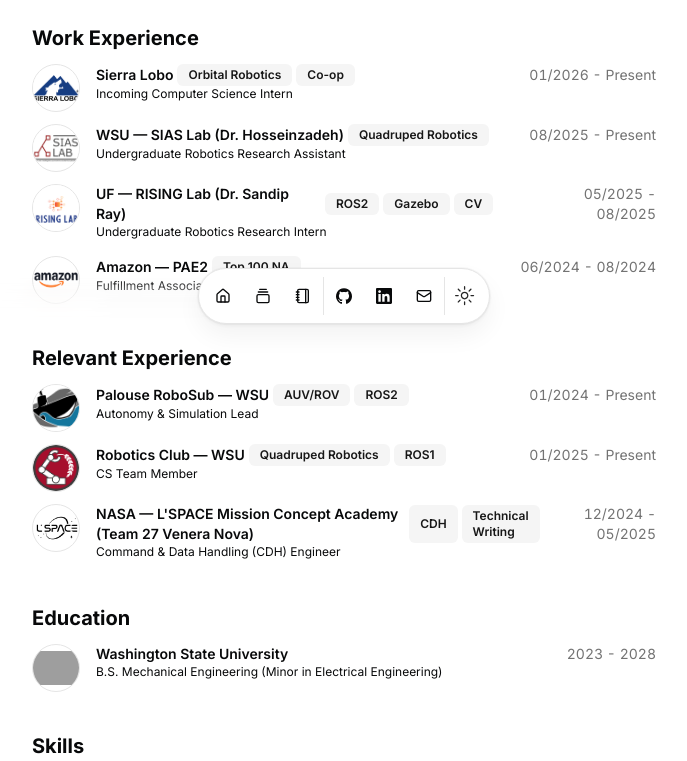
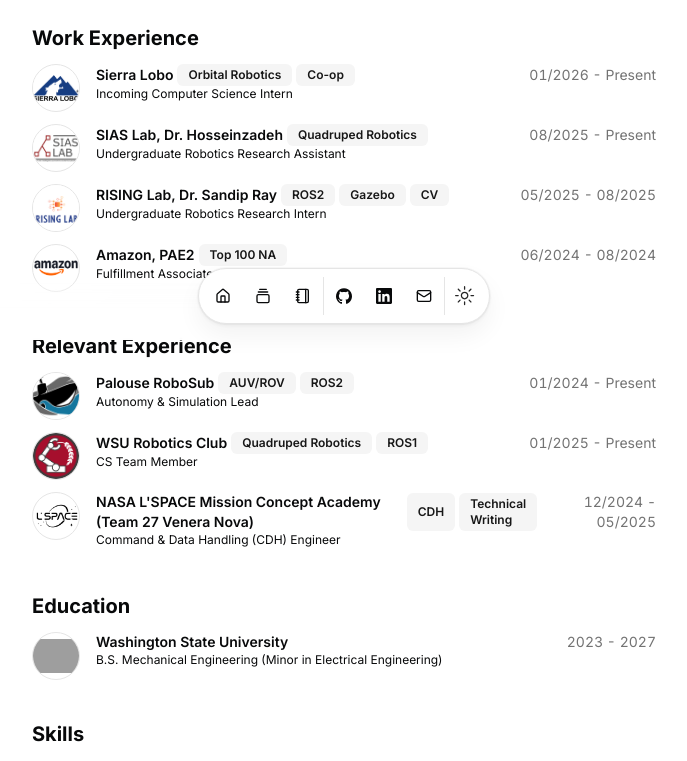
Before and after one commit to sangregoriokimpo/personalwebsite, a Next.js app: page / in a window 1280 px wide. Shown: the part 460-1221 px from the top of the page, without its empty margins (296-983 px from the left). Built offline with nearby package versions, Linux system fonts and the light colour scheme; grey boxes are pictures that could not be loaded.

Commit message:
implementation: changed resume stuff

```diff
--- a/src/data/resume.tsx
+++ b/src/data/resume.tsx
@@ -81,7 +81,7 @@
         "Co-op focused on orbital robotics using ROS and NVIDIA Isaac Sim; contributing to autonomy & simulation workflows.",
     },
     {
-      company: "WSU — SIAS Lab (Dr. Hosseinzadeh)",
+      company: "SIAS Lab, Dr. Hosseinzadeh",
       href: "https://labs.wsu.edu/siaslab/",
       badges: ["Quadruped Robotics"],
       location: "Pullman, WA",
@@ -90,10 +90,10 @@
       start: "08/2025",
       end: "Present",
       description:
-        "Probabilistic intention & motion prediction on Unitree Go2 EDU Plus for safe path planning around people.",
+        "Developing Isaac Sim implementation of HuNavSim for Unitree Go2 quadruped, modeling social intention and enabling safe path planning around people.",
     },
     {
-      company: "UF — RISING Lab (Dr. Sandip Ray)",
+      company: "RISING Lab, Dr. Sandip Ray",
       href: "https://sandip.ece.ufl.edu/rising-lab/",
       badges: ["ROS2", "Gazebo", "CV"],
       location: "Gainesville, FL",
@@ -105,7 +105,7 @@
         "Built ROS2/Gazebo AV testbed; lane following & traffic-sign detection (OpenCV, YOLOv8, PID, Kalman Filter); embedded integration on RPi4 and custom drivers.",
     },
     {
-      company: "Amazon — PAE2",
+      company: "Amazon, PAE2",
       href: "https://www.amazon.com",
       badges: ["Top 100 NA"],
       location: "Arlington, WA",
@@ -120,7 +120,7 @@
 
   extracurricular:[
     {
-      company: "Palouse RoboSub — WSU",
+      company: "Palouse RoboSub",
       href: "https://robosub.eecs.wsu.edu/",
       badges: ["AUV/ROV", "ROS2"],
       location: "Pullman, WA",
@@ -132,7 +132,7 @@
         "Led development of GNCea: Gazebo Harmonic AUV/ROV simulator with custom C++ plugins (thrust allocation, buoyancy, hydrodynamic drag), 6-DOF teleop, and autonomy.",
     },
     {
-      company: "Robotics Club — WSU",
+      company: "WSU Robotics Club",
       href: "https://robotics.wsu.edu/",
       badges: ["Quadruped Robotics", "ROS1"],
       location: "Pullman, WA",
@@ -144,7 +144,7 @@
         "Implemented a quadruped prototype URDF, joint controllers, and ROS1 Melodic control plugins for Gazebo/RViz and developed/integrated inverse kinematics with the CHAMP/CHVMP locomotion framework to enable stable, efficient gait control.",
     },
     {
-      company: "NASA — L'SPACE Mission Concept Academy (Team 27 Venera Nova)",
+      company: "NASA L'SPACE Mission Concept Academy (Team 27 Venera Nova)",
       href: "https://www.lspace.asu.edu/",
       badges: ["CDH", "Technical Writing",],
       location: "Remote",
@@ -164,13 +164,13 @@
       degree: "B.S. Mechanical Engineering (Minor in Electrical Engineering)",
       logoUrl: "/wsu.png",
       start: "2023",
-      end: "2028",
+      end: "2027",
     },
   ],
 
   projects: [
     {
-      title: "GNCea — AUV/ROV Simulator",
+      title: "GNCea, an AUV/ROV Simulator",
       href: "https://github.com/sangregoriokimpo/GNCea",
       dates: "Aug 2025 – Present",
       active: true,
```
